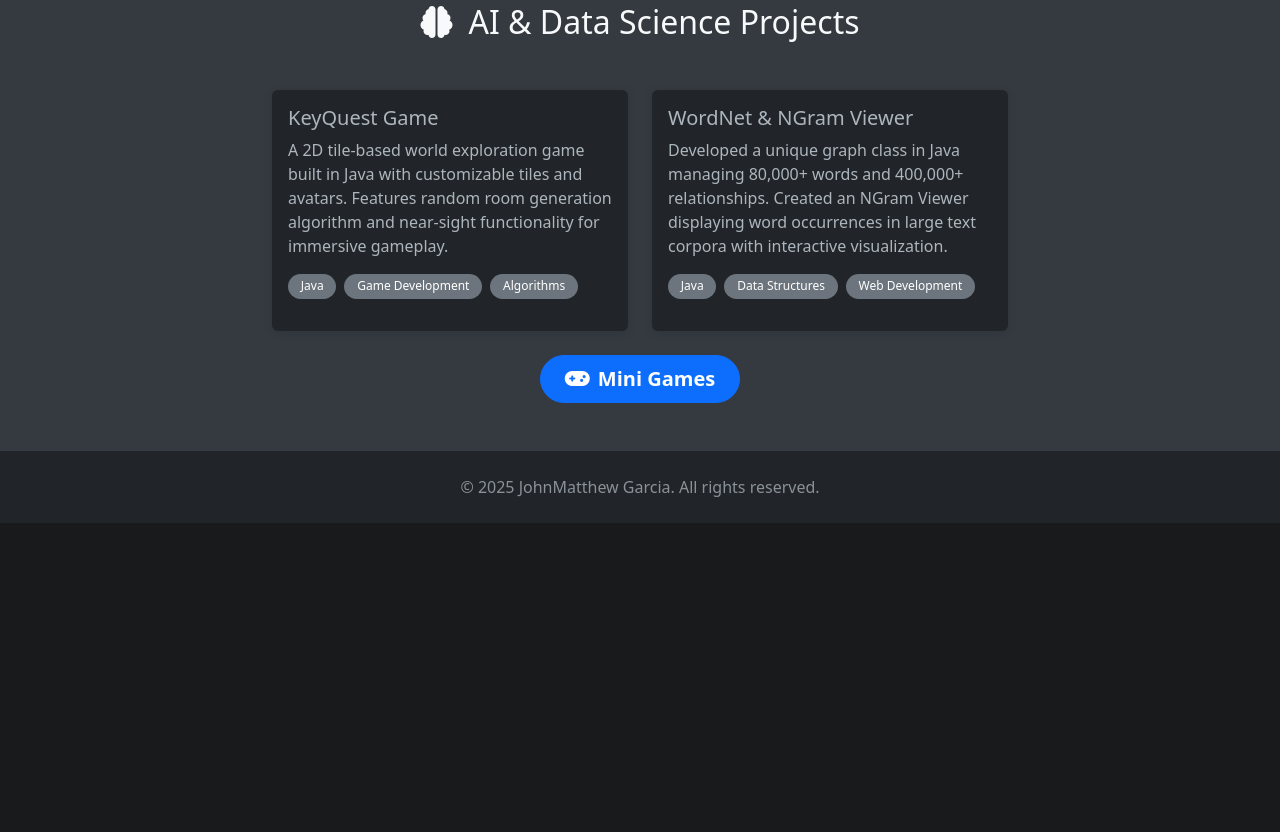
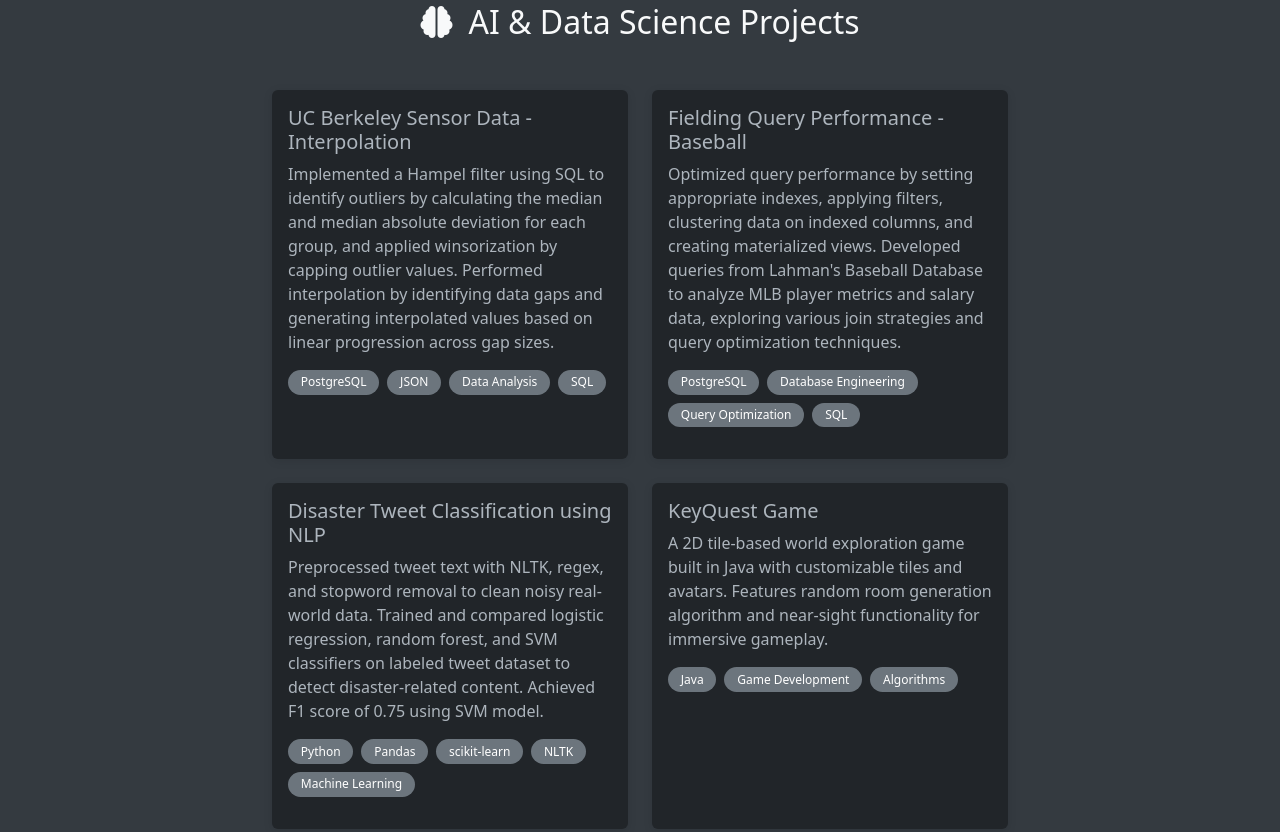
Before and after one commit to johnmgarcia/johnmgarcia.github.io, a plain HTML site: page index.html in a window 1280 px wide. Shown: the part 1635-2467 px from the top of the page. Before the commit the page ends 2158 px from the top, so only its background shows below. Drawn offline with nearby package versions, Linux system fonts and the light colour scheme.

Commit message:
Add new projects from updated resume
- Added UC Berkeley Sensor Data - Interpolation project (PostgreSQL, JSON, SQL)
- Added Fielding Query Performance - Baseball project (PostgreSQL, Database Engineering)
- Added Disaster Tweet Classification using NLP project (Python, Machine Learning)
- Kept existing KeyQuest Game and WordNet & NGram Viewer projects
- Updated AI assistant knowledge base with new project information
- Fixed HTML formatting issue

```diff
--- a/index.html
+++ b/index.html
@@ -237,6 +237,64 @@
                         <div class="col-md-6">
                             <div class="card h-100">
                                 <div class="card-body">
+                                    <h5 class="card-title">UC Berkeley Sensor Data - Interpolation</h5>
+                                    <p class="card-text">
+                                        Implemented a Hampel filter using SQL to identify outliers by calculating the median
+                                        and median absolute deviation for each group, and applied winsorization by capping
+                                        outlier values. Performed interpolation by identifying data gaps and generating
+                                        interpolated values based on linear progression across gap sizes.
+                                    </p>
+                                    <div class="d-flex flex-wrap gap-2 mb-3">
+                                        <span class="badge bg-secondary">PostgreSQL</span>
+                                        <span class="badge bg-secondary">JSON</span>
+                                        <span class="badge bg-secondary">Data Analysis</span>
+                                        <span class="badge bg-secondary">SQL</span>
+                                    </div>
+                                </div>
+                            </div>
+                        </div>
+                        <div class="col-md-6">
+                            <div class="card h-100">
+                                <div class="card-body">
+                                    <h5 class="card-title">Fielding Query Performance - Baseball</h5>
+                                    <p class="card-text">
+                                        Optimized query performance by setting appropriate indexes, applying filters,
+                                        clustering data on indexed columns, and creating materialized views. Developed
+                                        queries from Lahman's Baseball Database to analyze MLB player metrics and salary
+                                        data, exploring various join strategies and query optimization techniques.
+                                    </p>
+                                    <div class="d-flex flex-wrap gap-2 mb-3">
+                                        <span class="badge bg-secondary">PostgreSQL</span>
+                                        <span class="badge bg-secondary">Database Engineering</span>
+                                        <span class="badge bg-secondary">Query Optimization</span>
+                                        <span class="badge bg-secondary">SQL</span>
+                                    </div>
+                                </div>
+                            </div>
+                        </div>
+                        <div class="col-md-6">
+                            <div class="card h-100">
+                                <div class="card-body">
+                                    <h5 class="card-title">Disaster Tweet Classification using NLP</h5>
+                                    <p class="card-text">
+                                        Preprocessed tweet text with NLTK, regex, and stopword removal to clean noisy
+                                        real-world data. Trained and compared logistic regression, random forest, and SVM
+                                        classifiers on labeled tweet dataset to detect disaster-related content.
+                                        Achieved F1 score of 0.75 using SVM model.
+                                    </p>
+                                    <div class="d-flex flex-wrap gap-2 mb-3">
+                                        <span class="badge bg-secondary">Python</span>
+                                        <span class="badge bg-secondary">Pandas</span>
+                                        <span class="badge bg-secondary">scikit-learn</span>
+                                        <span class="badge bg-secondary">NLTK</span>
+                                        <span class="badge bg-secondary">Machine Learning</span>
+                                    </div>
+                                </div>
+                            </div>
+                        </div>
+                        <div class="col-md-6">
+                            <div class="card h-100">
+                                <div class="card-body">
                                     <h5 class="card-title">KeyQuest Game</h5>
                                     <p class="card-text">
                                         A 2D tile-based world exploration game built in Java with customizable tiles
--- a/js/script.js
+++ b/js/script.js
@@ -27,16 +27,22 @@ document.addEventListener('DOMContentLoaded', function() {
         projects: {
             title: "Projects",
             questions: [
+                "Tell me about the UC Berkeley Sensor Data project",
+                "What is the Baseball Query Performance project?",
+                "Tell me about the Disaster Tweet Classification project",
                 "Tell me about the KeyQuest Game project",
                 "What is the WordNet & NGram Viewer?",
                 "What technologies were used?",
                 "What are the key features?"
             ],
             responses: {
+                "sensor data": "The UC Berkeley Sensor Data project involved implementing a Hampel filter using SQL to identify outliers by calculating the median and median absolute deviation for each group, and applied winsorization by capping outlier values. JohnMatthew also performed interpolation by identifying data gaps and generating interpolated values based on linear progression across gap sizes using PostgreSQL and JSON.",
+                "baseball": "The Fielding Query Performance project focused on optimizing query performance by setting appropriate indexes, applying filters, clustering data on indexed columns, and creating materialized views. JohnMatthew developed queries from Lahman's Baseball Database to analyze MLB player metrics and salary data, exploring various join strategies and query optimization techniques.",
+                "disaster tweet": "The Disaster Tweet Classification project used NLP techniques to preprocess tweet text with NLTK, regex, and stopword removal to clean noisy real-world data. JohnMatthew trained and compared logistic regression, random forest, and SVM classifiers on labeled tweet dataset to detect disaster-related content, achieving an F1 score of 0.75 using the SVM model.",
                 "keyquest": "KeyQuest is a 2D tile-based world exploration game built in Java. It features customizable tiles and avatars, random room generation algorithms, and near-sight functionality for immersive gameplay. The project demonstrates strong algorithmic thinking and game development skills.",
                 "wordnet": "The WordNet & NGram Viewer is a sophisticated data structure project where JohnMatthew developed a unique graph class in Java managing 80,000+ words and 400,000+ relationships. He created an NGram Viewer that displays word occurrences in large text corpora with interactive visualization.",
-                "technologies": "JohnMatthew's projects use: Java for core development, Data Structures and Algorithms, Graph Theory, Web Development for visualization, and Game Development principles.",
-                "features": "Key features include: Random room generation algorithms, Interactive data visualization, Graph-based word relationships, Customizable game elements, and Near-sight gameplay mechanics."
+                "technologies": "JohnMatthew's projects use: Python (Pandas, scikit-learn, NLTK), PostgreSQL, SQL, Java, Data Structures and Algorithms, Graph Theory, Web Development, Machine Learning, Natural Language Processing, and Database Engineering.",
+                "features": "Key features include: SQL-based outlier detection and interpolation, Query optimization and database engineering, Machine learning classification with NLP, Random room generation algorithms, Interactive data visualization, Graph-based word relationships, and Customizable game elements."
             }
         },
         skills: {
```
